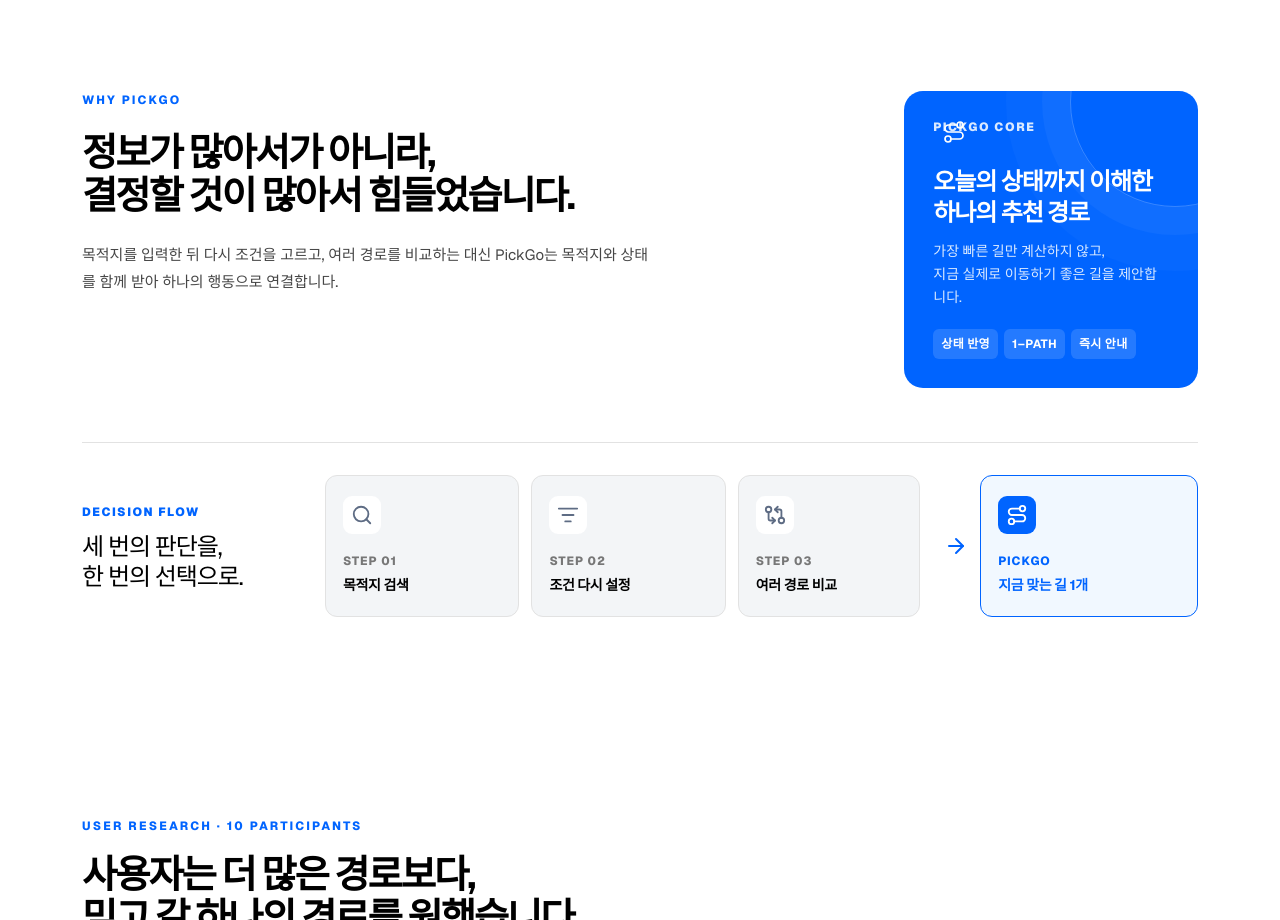
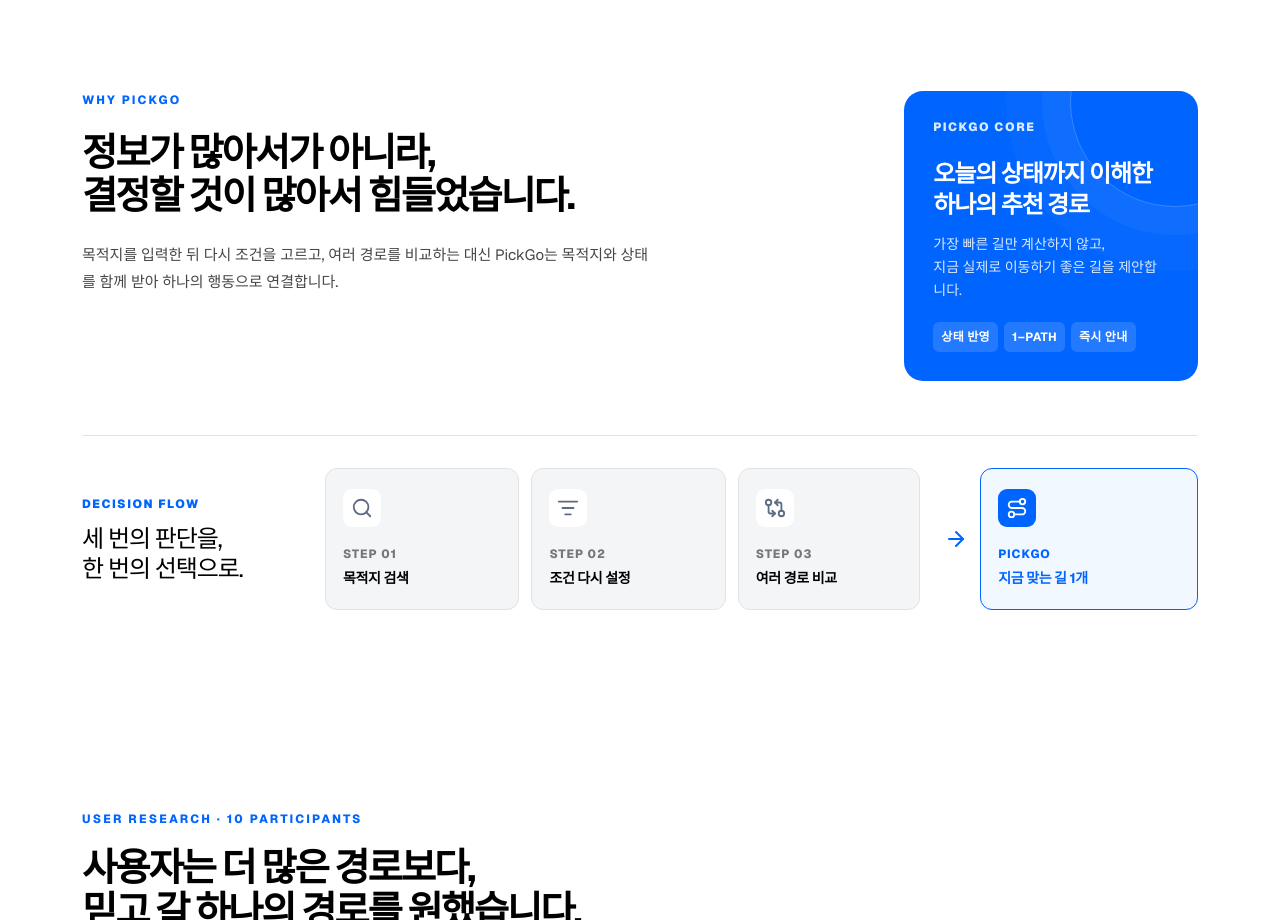
Before and after one commit to jbchboo-choi/pick_go, a Next.js app: page / in a window 1280 px wide. Shown: the part 2320-3240 px from the top of the page. Built offline with nearby package versions, Linux system fonts and the light colour scheme.

Commit message:
remove overlapping story icon

```diff
--- a/app/globals.css
+++ b/app/globals.css
@@ -580,7 +580,6 @@
 .story-principle { min-height:290px; padding:29px; display:flex; position:relative; overflow:hidden; flex-direction:column; justify-content:flex-end; border-radius:var(--radius-card); background:var(--primary); color:#fff; }
 .story-principle::after { content:''; width:210px; height:210px; position:absolute; right:-82px; top:-94px; border:1px solid rgba(255,255,255,.22); border-radius:50%; box-shadow:0 0 0 28px rgba(255,255,255,.04),0 0 0 64px rgba(255,255,255,.025); }
 .story-principle>span { position:absolute; left:29px; top:27px; color:#d9e9ff; font-size:12px; font-weight:850; letter-spacing:.13em; }
-.story-principle>svg { width:42px; height:42px; margin-bottom:22px; position:relative; z-index:1; stroke-width:1.7; }
 .story-principle>strong { position:relative; z-index:1; font-size:24px; line-height:1.3; letter-spacing:-.045em; }
 .story-principle>p { margin:12px 0 20px; position:relative; z-index:1; color:#d9e9ff; font-size:14px; line-height:1.65; }
 .story-principle>div { display:flex; flex-wrap:wrap; gap:6px; position:relative; z-index:1; }
--- a/app/page.tsx
+++ b/app/page.tsx
@@ -320,7 +320,6 @@
           <div className="story-intro"><p className="eyebrow">WHY PICKGO</p><h2>정보가 많아서가 아니라,<br />결정할 것이 많아서 힘들었습니다.</h2><p>목적지를 입력한 뒤 다시 조건을 고르고, 여러 경로를 비교하는 대신 PickGo는 목적지와 상태를 함께 받아 하나의 행동으로 연결합니다.</p></div>
           <aside className="story-principle" aria-label="PickGo 핵심 원칙">
             <span>PICKGO CORE</span>
-            <Route aria-hidden="true" />
             <strong>오늘의 상태까지 이해한<br />하나의 추천 경로</strong>
             <p>가장 빠른 길만 계산하지 않고,<br />지금 실제로 이동하기 좋은 길을 제안합니다.</p>
             <div><b>상태 반영</b><b>1–PATH</b><b>즉시 안내</b></div>
```
